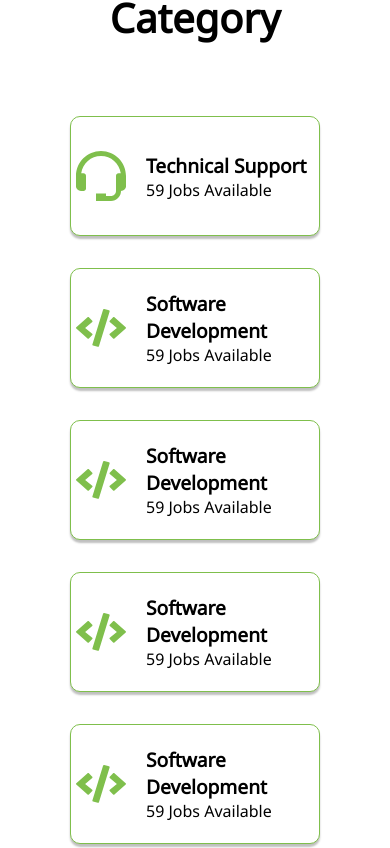
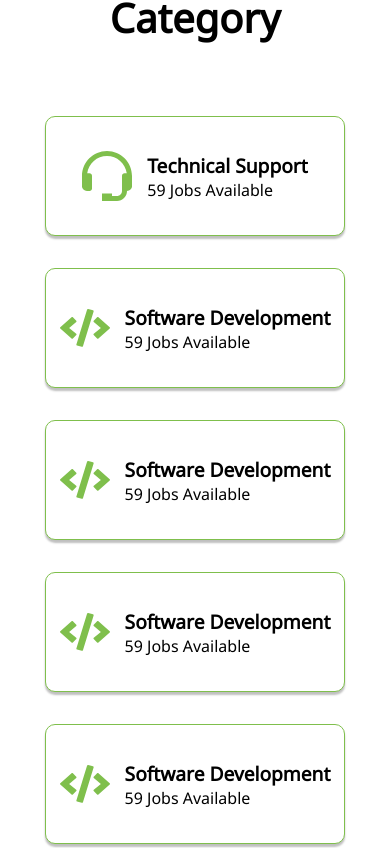
Before and after one commit to Calvinasty/Job-Post, a Vue app in the folder Jobpost_frontend/: page / in a window 390 px wide. Shown: the part 2020-2868 px from the top of the page. Built offline with nearby package versions, Linux system fonts and the light colour scheme.

Commit message:
create rresponsive style

```diff
--- a/Jobpost_frontend/src/components/CategoryCard.vue
+++ b/Jobpost_frontend/src/components/CategoryCard.vue
@@ -26,43 +26,43 @@ export default {
         "subText"
     ]
 
-
 };
 </script>
 
 <style lang="css" scoped>
-
 .category-card{
     display: flex;
     align-items: center;
-    justify-content: flex-start;
-   width: 250px;
-   padding: 5px;
+    justify-content:center;
+   width: 300px;
+   padding: 0px 5px;
     height: 120px;
     background: #FFFFFF;
     border: 1px solid #7FBF4C;
-    box-shadow: 0px 3px 2px rgba(0, 0, 0, 0.25);
     border-radius: 10px;
     color: #000000;
-    column-gap: 20px;
+    column-gap: 15px;
     box-shadow: 0px 3px 2px rgba(0, 0, 0, 0.25);
+    cursor: pointer;
 }
-.category-card >img{
+.category-card img{
     width: 50px;
 }
-
 .card-text{
     display: flex;
     flex-direction: column;
-    justify-content: flex-start;
+    justify-content: flex-end;
     text-align: left;
     font-size: 1.2rem;
+    text-align: left;
 }
 .card-text h4{
+    width: fit-content;
     font-weight: 600;
+    display: flex;
+    flex-wrap: wrap;
     /* background: #000; */
 }
-
 .card-text p{
     font-weight: 200;
     font-size: 1rem;
--- a/Jobpost_frontend/src/components/CategorySection.vue
+++ b/Jobpost_frontend/src/components/CategorySection.vue
@@ -95,10 +95,10 @@ export default {
     }
     .category-list{
         display: grid;
-        width: 80%;
+        width: 90%;
         align-content: center;
         justify-items: center;
-        grid-template-columns: repeat(auto-fit, minmax(250px, 1fr));
+        grid-template-columns: repeat(auto-fit, minmax(300px, 1fr));
         gap: 2rem;
     }
     @media screen and (max-width:662px) {
```
